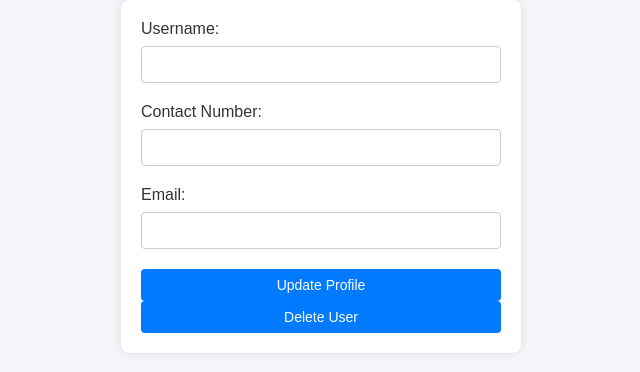
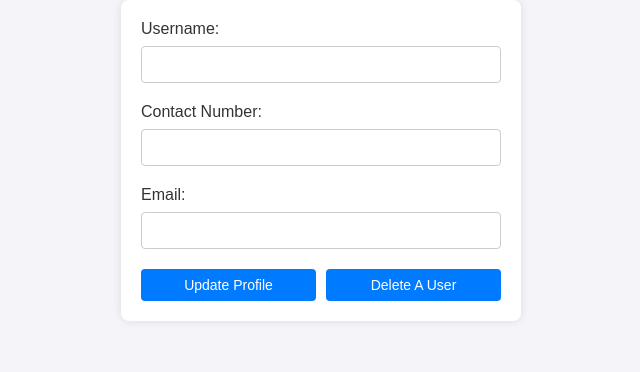
Before and after one commit to alibaba0010/authentication-and-authorisation-with-expressjs, a plain HTML site: page web-front-end/pages/profile.html in a window 1280 px wide. Shown: the part 78-450 px from the top of the page, without its empty margins (319-959 px from the left). Drawn offline with Linux system fonts and the light colour scheme; no server answers.

Commit message:
Adding delete user functionality frontend

```diff
--- a/web-front-end/pages/profile.html
+++ b/web-front-end/pages/profile.html
@@ -19,8 +19,10 @@
       <label for="email">Email:</label>
       <input type="email" id="email" name="email" required />
       <br />
-      <button type="submit">Update Profile</button>
-      <button type="button">Delete User</button>
+      <div class="profile-button">
+        <button type="submit" id="submit">Update Profile</button>
+        <button type="button" id="delete-user-form">Delete A User</button>
+      </div>
     </form>
 
     <script>
@@ -65,5 +67,6 @@
 
       loadUserProfile();
     </script>
+    <script src="./js/delete-user.js"></script>
   </body>
 </html>
--- a/web-front-end/styles/styles.css
+++ b/web-front-end/styles/styles.css
@@ -46,7 +46,7 @@ select {
 }
 
 button {
-  width: 100%;
+  width: 50%;
   padding: 10px;
   background-color: #28a745;
   color: #fff;
@@ -100,3 +100,12 @@ button:hover {
 * {
   box-sizing: border-box;
 }
+
+.profile-button {
+  display: flex;
+  flex-direction: row;
+}
+
+#submit {
+  margin-right: 10px;
+}
```
Also changed, not shown: web-front-end/pages/index.html (+0 -1 lines).
